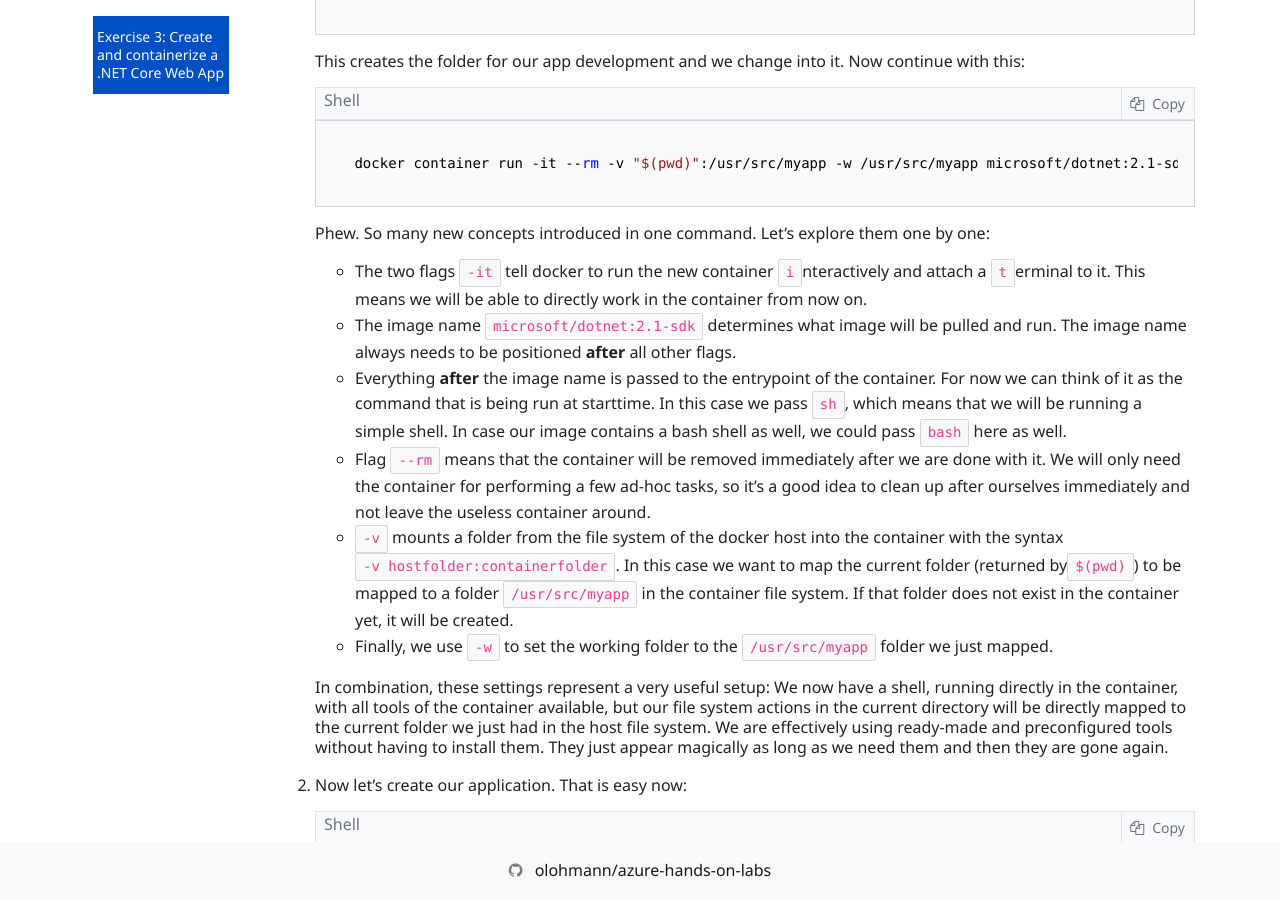
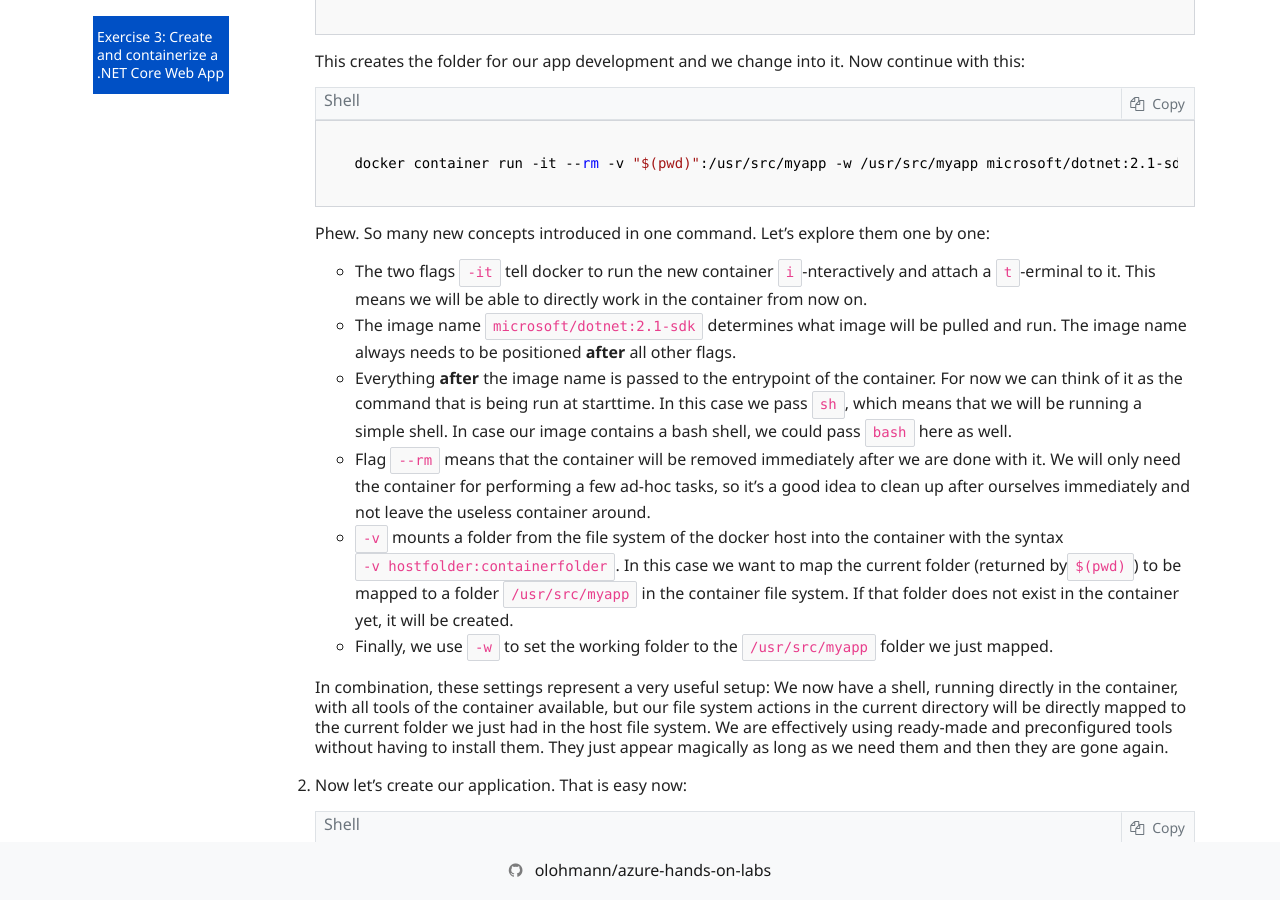
Before and after one commit to olohmann/azure-hands-on-labs, a Jekyll site: the page built from labs/04_containers_on_azure/containers_on_azure_3_dotnet.md, in a window 1280 px wide and 900 px high, scrolled down 1194 px. Built offline with Jekyll 4.4.1, drawn with Linux system fonts in a browser that asks for light colours; nearby versions of some CDN libraries; our own code applies the rules of GitHub Pages for plain Markdown files; comment, search, counter and statistics services are not loaded.

Commit message:
minor fixes

```diff
--- a/labs/04_containers_on_azure/containers_on_azure_3_dotnet.md
+++ b/labs/04_containers_on_azure/containers_on_azure_3_dotnet.md
@@ -25,9 +25,9 @@ Thus, instead of working directly on the docker host machine (our dev machine),
 
     Phew. So many new concepts introduced in one command. Let's explore them one by one:
 
-    - The two flags `-it` tell docker to run the new container `i`nteractively and attach a `t`erminal to it. This means we will be able to directly work in the container from now on.
+    - The two flags `-it` tell docker to run the new container `i`-nteractively and attach a `t`-erminal to it. This means we will be able to directly work in the container from now on.
     - The image name `microsoft/dotnet:2.1-sdk` determines what image will be pulled and run. The image name always needs to be positioned **after** all other flags.
-    - Everything **after** the image name is passed to the entrypoint of the container. For now we can think of it as the command that is being run at starttime. In this case we pass `sh`, which means that we will be running a simple shell. In case our image contains a bash shell as well, we could pass ``bash`` here as well.
+    - Everything **after** the image name is passed to the entrypoint of the container. For now we can think of it as the command that is being run at starttime. In this case we pass `sh`, which means that we will be running a simple shell. In case our image contains a bash shell, we could pass ``bash`` here as well.
     - Flag `--rm` means that the container will be removed immediately after we are done with it. We will only need the container for performing a few ad-hoc tasks, so it's a good idea to clean up after ourselves immediately and not leave the useless container around.
     - `-v` mounts a folder from the file system of the docker host into the container with the syntax `-v hostfolder:containerfolder`. In this case we want to map the current folder (returned by`$(pwd)`) to be mapped to a folder `/usr/src/myapp` in the container file system. If that folder does not exist in the container yet, it will be created.
     - Finally, we use `-w` to set the working folder to the `/usr/src/myapp` folder we just mapped.
```
Also changed, not shown: labs/04_containers_on_azure/containers_on_azure_3_b_java.md (+1 -1 lines), labs/04_containers_on_azure/containers_on_azure_3_java.md (+1 -1 lines).
